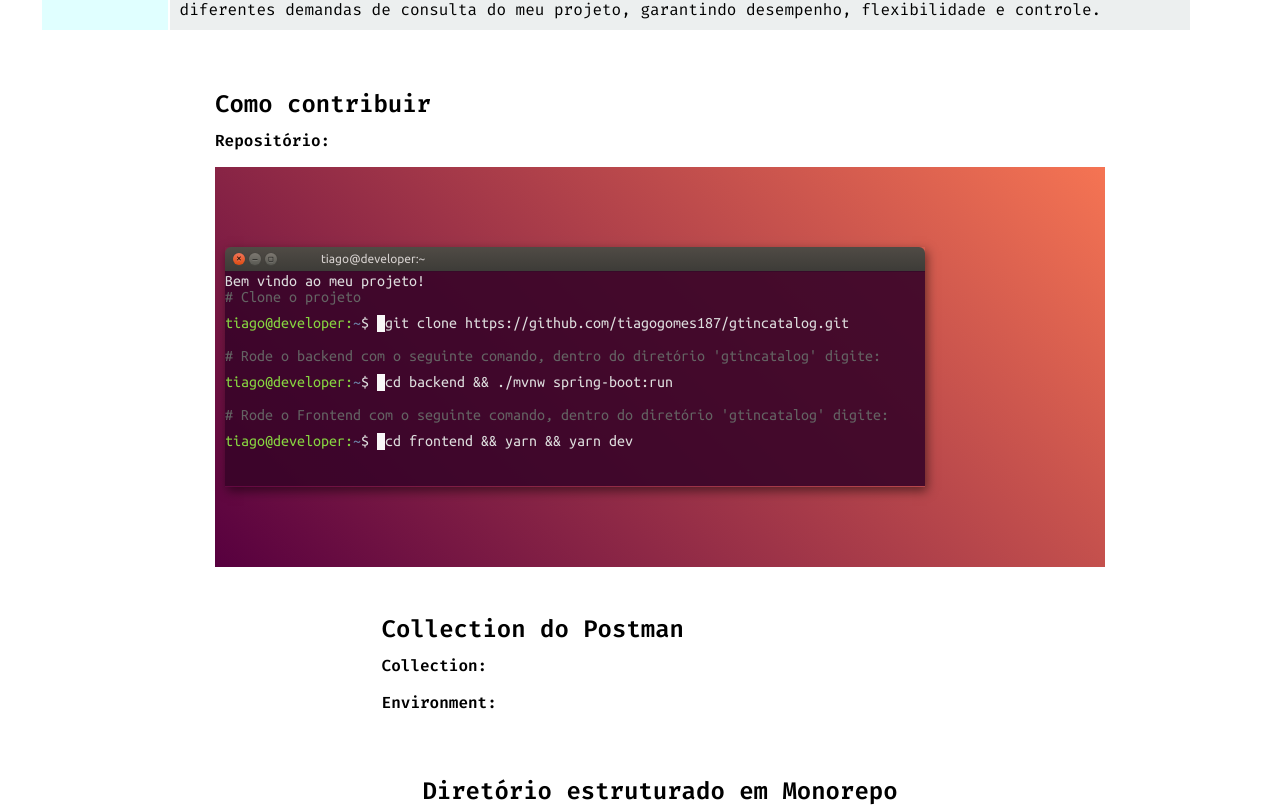
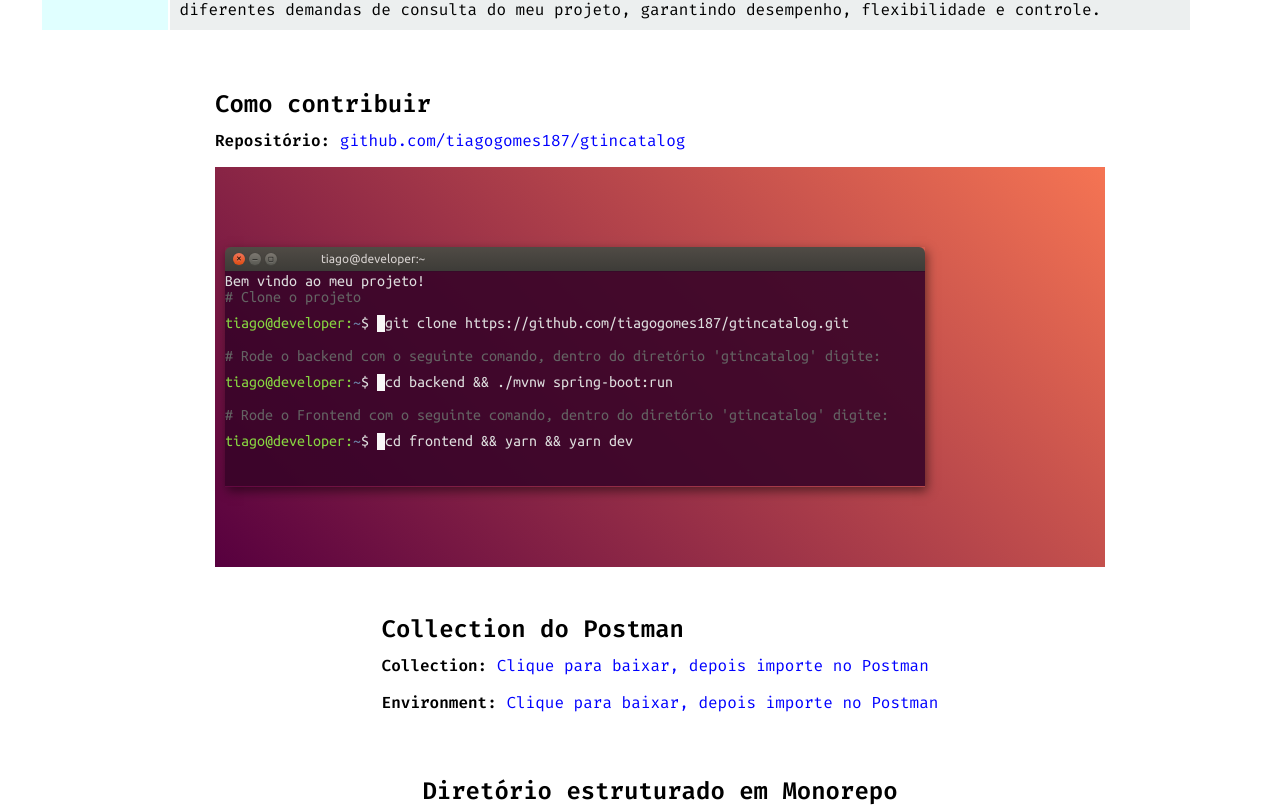
Before and after one commit to tiagogomes187/portifolio, a React (Vite) app: page /projetos in a window 1280 px wide. Shown: the part 3291-4100 px from the top of the page. Built offline with nearby package versions, Linux system fonts and the light colour scheme.

Commit message:
Ajuste o arquivo styles.css de ProjetoDetalhes

```diff
--- a/src/pages/ProjetoDetalhes/styles.css
+++ b/src/pages/ProjetoDetalhes/styles.css
@@ -85,6 +85,10 @@
     align-items: flex-start;
 }
 
+.contribuicao a {
+    color: blue;
+}
+
 .contribuicao h2 {
     margin-top: 30px;
     margin-left: 40px;
```
